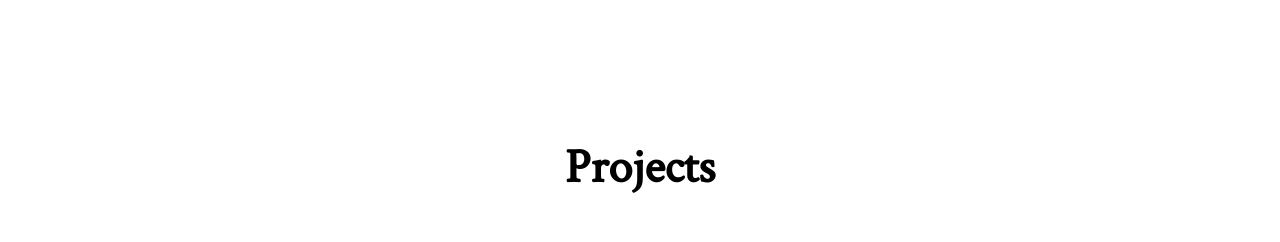
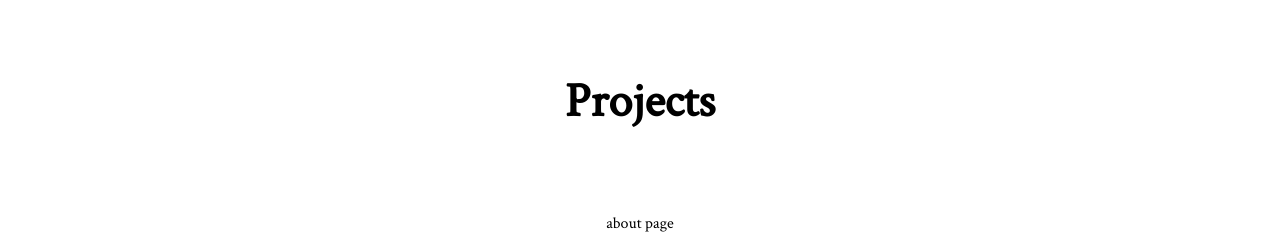
Before and after one commit to iiffd/personal-website, a React (Create React App) app: page /projects in a window 1280 px wide. Shown: the part 710-952 px from the top of the page. Built offline with nearby package versions, Linux system fonts and the light colour scheme.

Commit message:
Fix issue of not importing css files

```diff
--- a/src/components/Projects/index.jsx
+++ b/src/components/Projects/index.jsx
@@ -1,8 +1,10 @@
 import React from 'react';
+
+import './Projects.css';
 
 const Projects = () => {
   return (
-    <section className="row">
+    <section>
       <h5 className="section-title">Projects</h5>
       <p>about page</p>
     </section>
```
Also changed, not shown: src/components/Projects/Projects.css (added).
